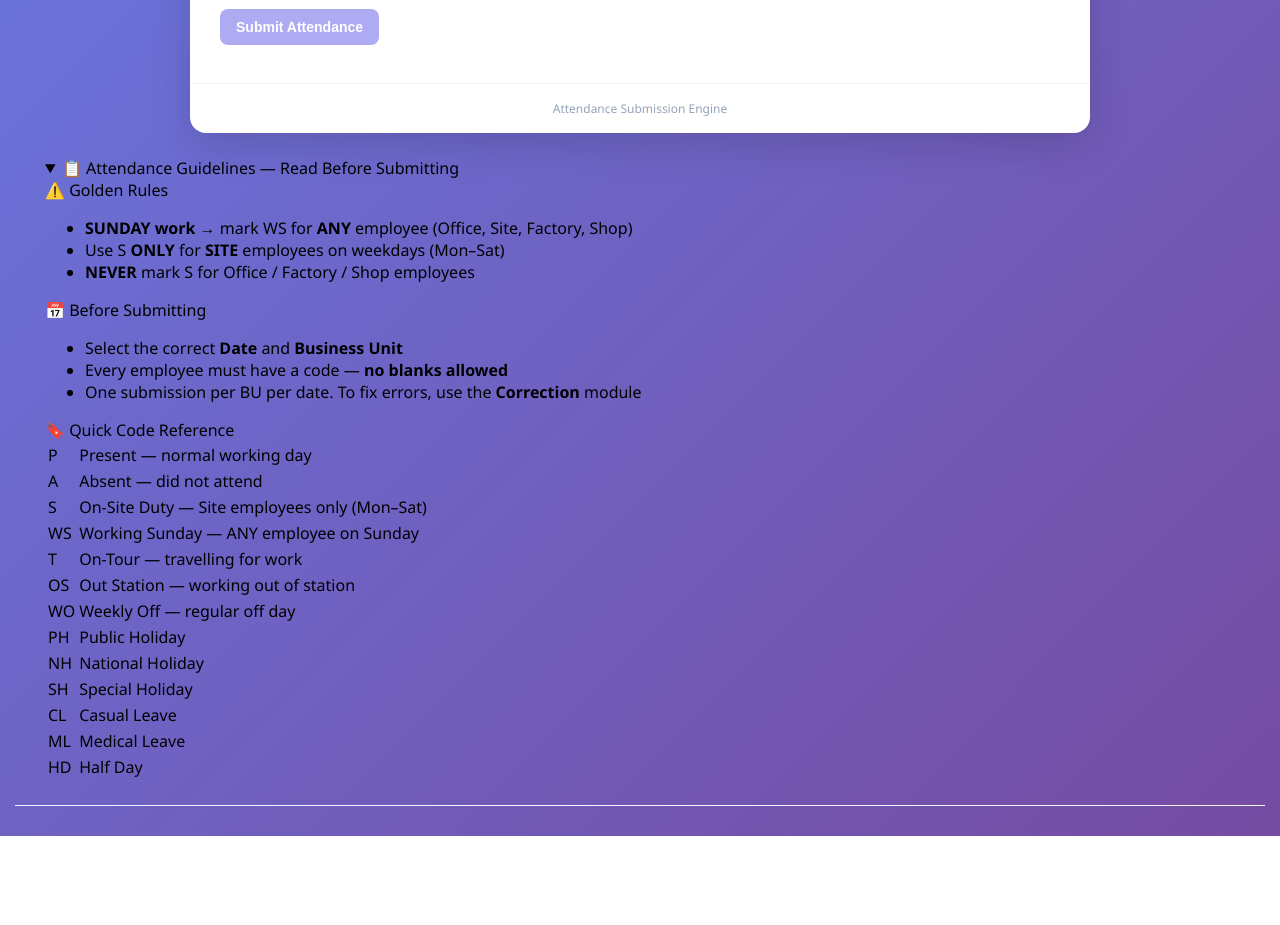
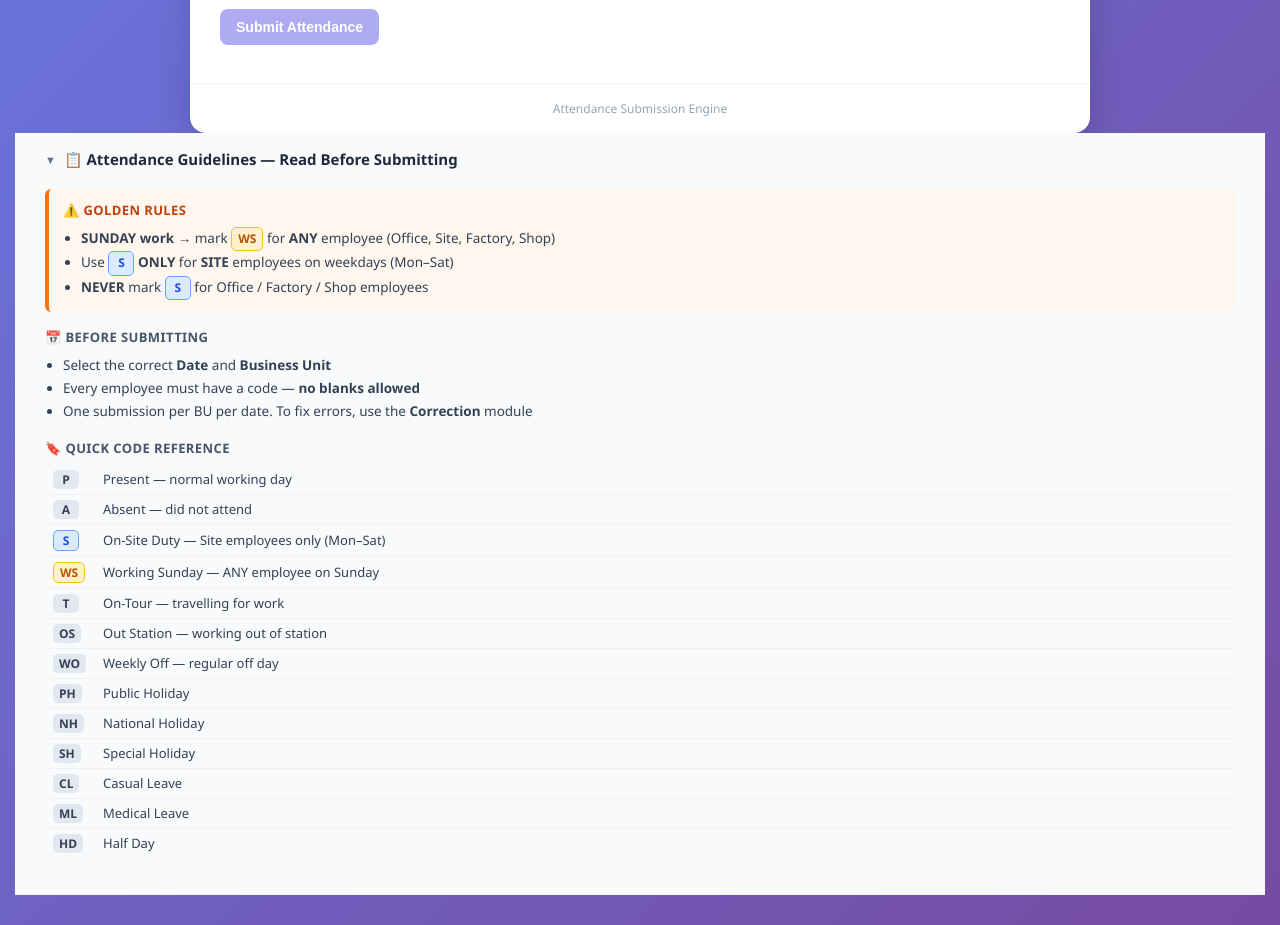
Before and after one commit to Mittal2026/attendance-form, a plain HTML site: page index.html in a window 1280 px wide. Shown: the part 620-1545 px from the top of the page. Before the commit the page ends 1456 px from the top, so only its background shows below. Drawn offline with Linux system fonts and the light colour scheme; no server answers.

Commit message:
Add styles for attendance guidelines panel

```diff
--- a/form-style.css
+++ b/form-style.css
@@ -318,3 +318,127 @@ body {
     width: 100%;
   }
 }
+
+/* ============================================================
+   ATTENDANCE GUIDELINES PANEL
+   ============================================================ */
+.guidelines-card {
+  padding: 0;
+  background: #f8fafc;
+}
+
+.guidelines-toggle {
+  padding: 16px 30px;
+  font-weight: 700;
+  font-size: 15px;
+  color: #1e293b;
+  cursor: pointer;
+  list-style: none;
+  user-select: none;
+  display: flex;
+  align-items: center;
+  gap: 8px;
+}
+
+.guidelines-toggle::-webkit-details-marker {
+  display: none;
+}
+
+.guidelines-toggle::before {
+  content: '▼';
+  font-size: 11px;
+  color: #64748b;
+  transition: transform 0.2s ease;
+}
+
+.guidelines:not([open]) .guidelines-toggle::before {
+  transform: rotate(-90deg);
+}
+
+.guidelines-body {
+  padding: 4px 30px 20px 30px;
+}
+
+.guideline-section {
+  margin-bottom: 16px;
+}
+
+.guideline-heading {
+  font-weight: 700;
+  font-size: 13px;
+  color: #475569;
+  margin-bottom: 8px;
+  text-transform: uppercase;
+  letter-spacing: 0.4px;
+}
+
+.guideline-section ul {
+  margin: 0;
+  padding-left: 18px;
+}
+
+.guideline-section li {
+  font-size: 13.5px;
+  color: #334155;
+  line-height: 1.7;
+}
+
+/* Critical section — subtle highlight to draw the eye */
+.guidelines-critical {
+  background: #fff7ed;
+  border-left: 4px solid #f97316;
+  border-radius: 6px;
+  padding: 12px 14px;
+}
+
+.guidelines-critical .guideline-heading {
+  color: #c2410c;
+}
+
+/* Code badges */
+.code-badge {
+  display: inline-block;
+  min-width: 26px;
+  text-align: center;
+  padding: 1px 6px;
+  border-radius: 5px;
+  background: #e2e8f0;
+  color: #334155;
+  font-weight: 700;
+  font-size: 12px;
+  font-family: 'Segoe UI', monospace;
+}
+
+.code-badge.code-ws {
+  background: #fef3c7;
+  color: #b45309;
+  border: 1px solid #fbbf24;
+}
+
+.code-badge.code-s {
+  background: #dbeafe;
+  color: #1d4ed8;
+  border: 1px solid #60a5fa;
+}
+
+/* Quick code reference table */
+.code-reference {
+  width: 100%;
+  border-collapse: collapse;
+  font-size: 13px;
+}
+
+.code-reference td {
+  padding: 5px 8px;
+  border-bottom: 1px solid #eef2f7;
+  vertical-align: middle;
+  color: #334155;
+}
+
+.code-reference td:first-child {
+  width: 50px;
+}
+
+.code-reference tr:last-child td {
+  border-bottom: none;
+}
```
